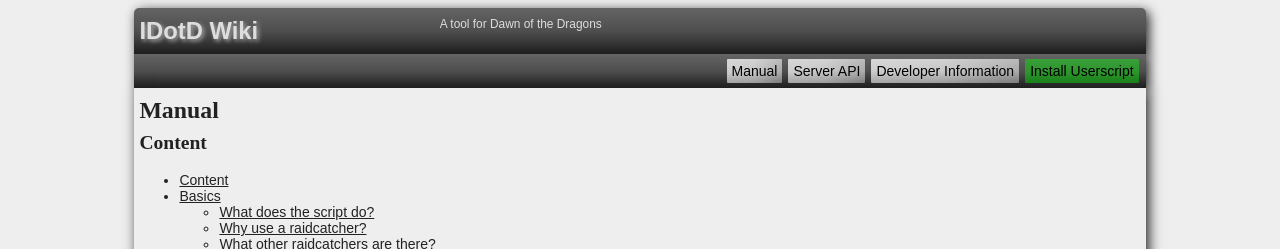
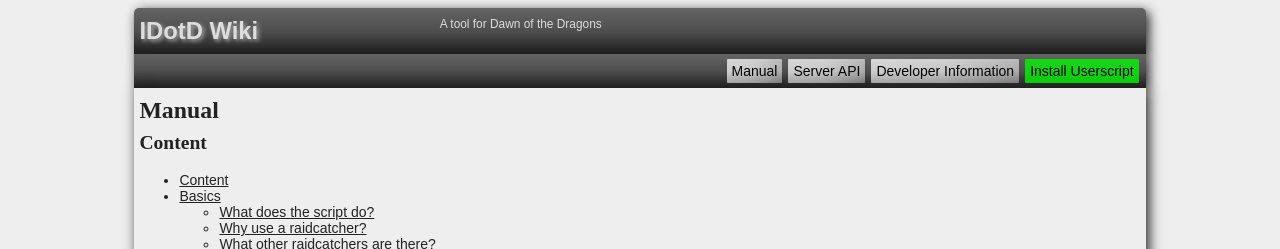
Before and after one commit to IDotD/IDotD.github.io, a Jekyll site: the page built from index.md, in a window 1280 px wide. Shown: the top 249 px of the page. Built offline with Jekyll 4.4.1, drawn with Linux system fonts in a browser that asks for light colours.

Commit message:
Update default.html

```diff
--- a/_layouts/default.html
+++ b/_layouts/default.html
@@ -15,7 +15,7 @@
         <div class="dark bar">
             <nav class="nav-primary" role="navigation" >
                 <ul>
-                    <li><a style="background: rgba(0, 255, 0, 0.4);" href="https://dotd.idrinth.de/idrinth-dotd-script.user.js">Install Userscript</a></li>
+                    <li><a style="background: rgba(0, 255, 0, 0.75);" href="https://dotd.idrinth.de/idrinth-dotd-script.user.js">Install Userscript</a></li>
                     {% for p in site.pages %}
                         {% unless p.url == '/' %}
                         {% unless p.url == '/assets/css/style.css' %}
```
